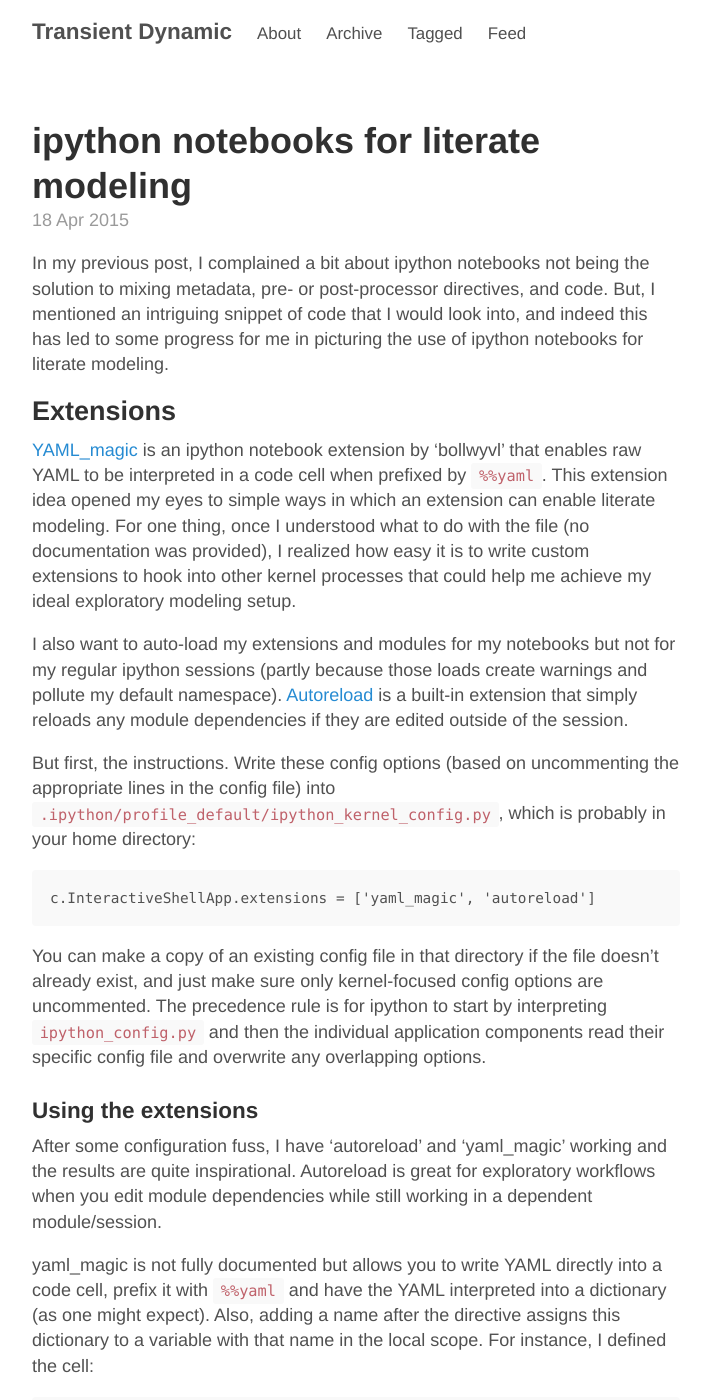
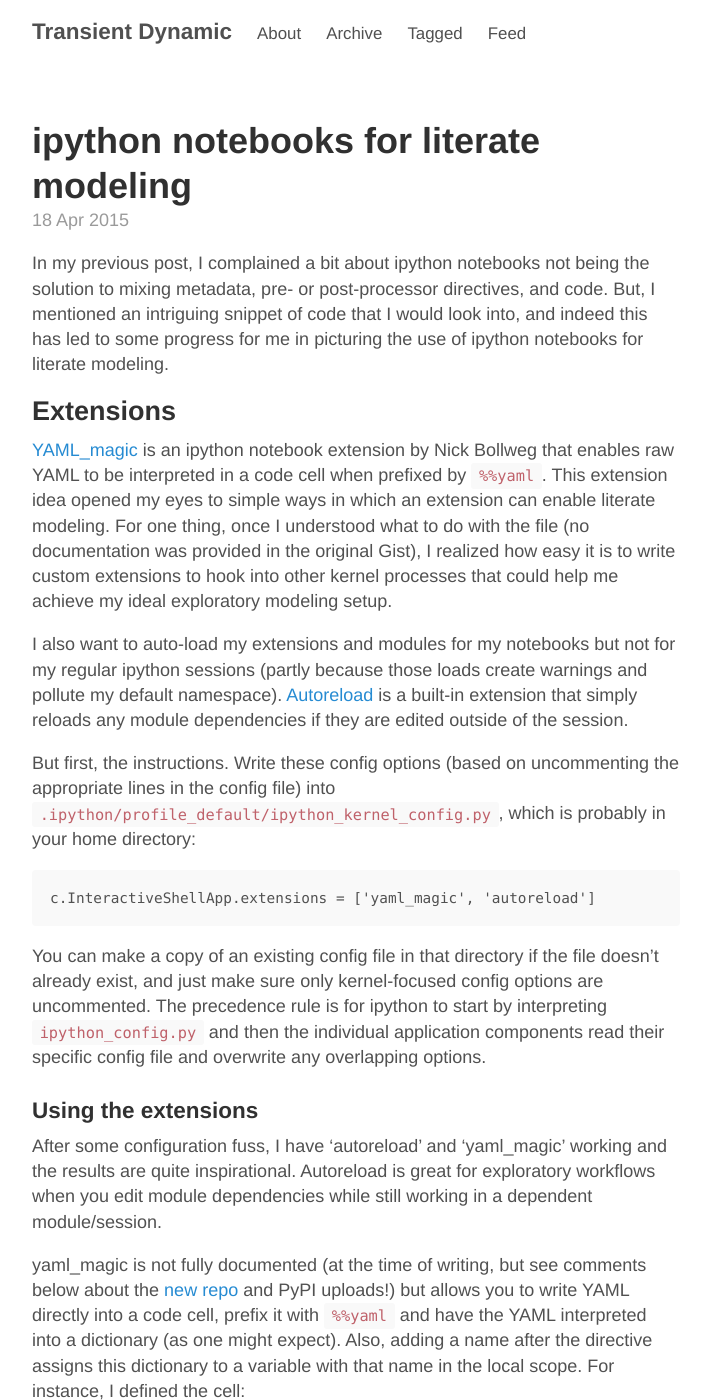
Before and after one commit to robclewley/robclewley.github.io, a Jekyll site: the page built from _posts/2015-04-18-ipython-notebooks-for-literate-modeling.md, in a window 1280 px wide and 1400 px high. Shown: the whole window, without its empty margins (284-993 px from the left). Built offline with Jekyll 4.4.1, drawn with Linux system fonts in a browser that asks for light colours; Markdown is read by kramdown in place of the engine named in the settings; comment, search, counter and statistics services are not loaded.

Commit message:
yaml_magic new info
Updated with Nick's name and ref to comments for new repo to yaml_magic extension

```diff
--- a/_posts/2015-04-18-ipython-notebooks-for-literate-modeling.md
+++ b/_posts/2015-04-18-ipython-notebooks-for-literate-modeling.md
@@ -19,12 +19,12 @@ me in picturing the use of ipython notebooks for literate modeling.
 ## Extensions
 
 [YAML_magic](https://gist.github.com/bollwyvl/aa7131d57195f86fb9c0) is
-an ipython notebook extension by 'bollwyvl' that enables raw YAML to
+an ipython notebook extension by Nick Bollweg that enables raw YAML to
 be interpreted in a code cell when prefixed by `%%yaml`. This
 extension idea opened my eyes to simple ways in which an extension can
 enable literate modeling. For one thing, once I understood what to do
-with the file (no documentation was provided), I realized how easy it
-is to write custom extensions to hook into other kernel processes that
+with the file (no documentation was provided in the original Gist),
+I realized how easy it is to write custom extensions to hook into other kernel processes that
 could help me achieve my ideal exploratory modeling setup.
 
 I also want to auto-load my extensions and modules for my notebooks but not
@@ -56,7 +56,9 @@ working and the results are quite
 inspirational. Autoreload is great for exploratory workflows when you
 edit module dependencies while still working in a dependent module/session.
 
-yaml\_magic is not fully documented but allows you to write
+yaml\_magic is not fully documented (at the time of writing, but see
+comments below about the [new repo](https://github.com/bollwyvl/yamlmagic)
+and PyPI uploads!) but allows you to write
 YAML directly into a code cell, prefix it with `%%yaml` and have the
 YAML interpreted into a dictionary (as one might expect). Also, adding
 a name after the directive assigns this dictionary to a variable with
```
